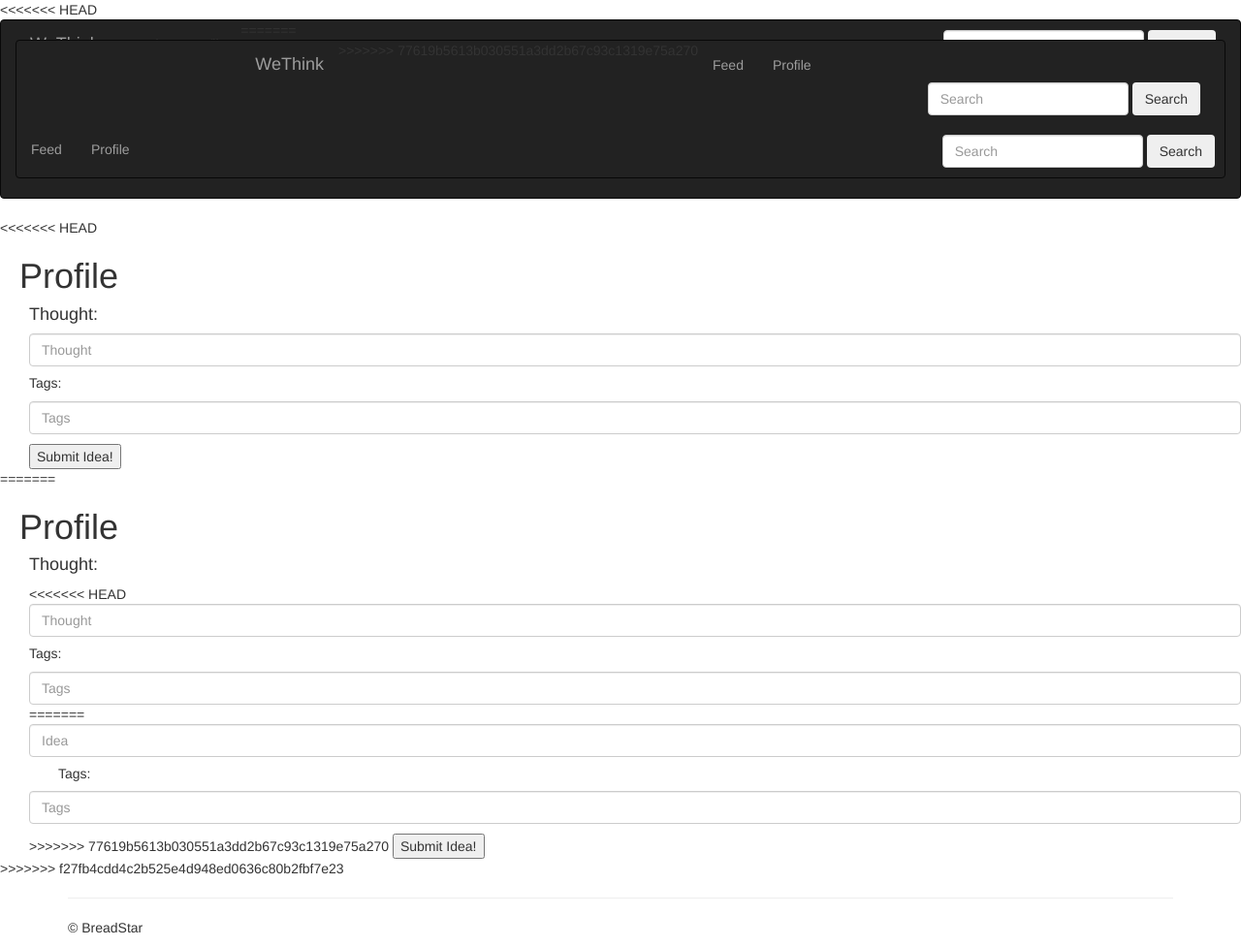
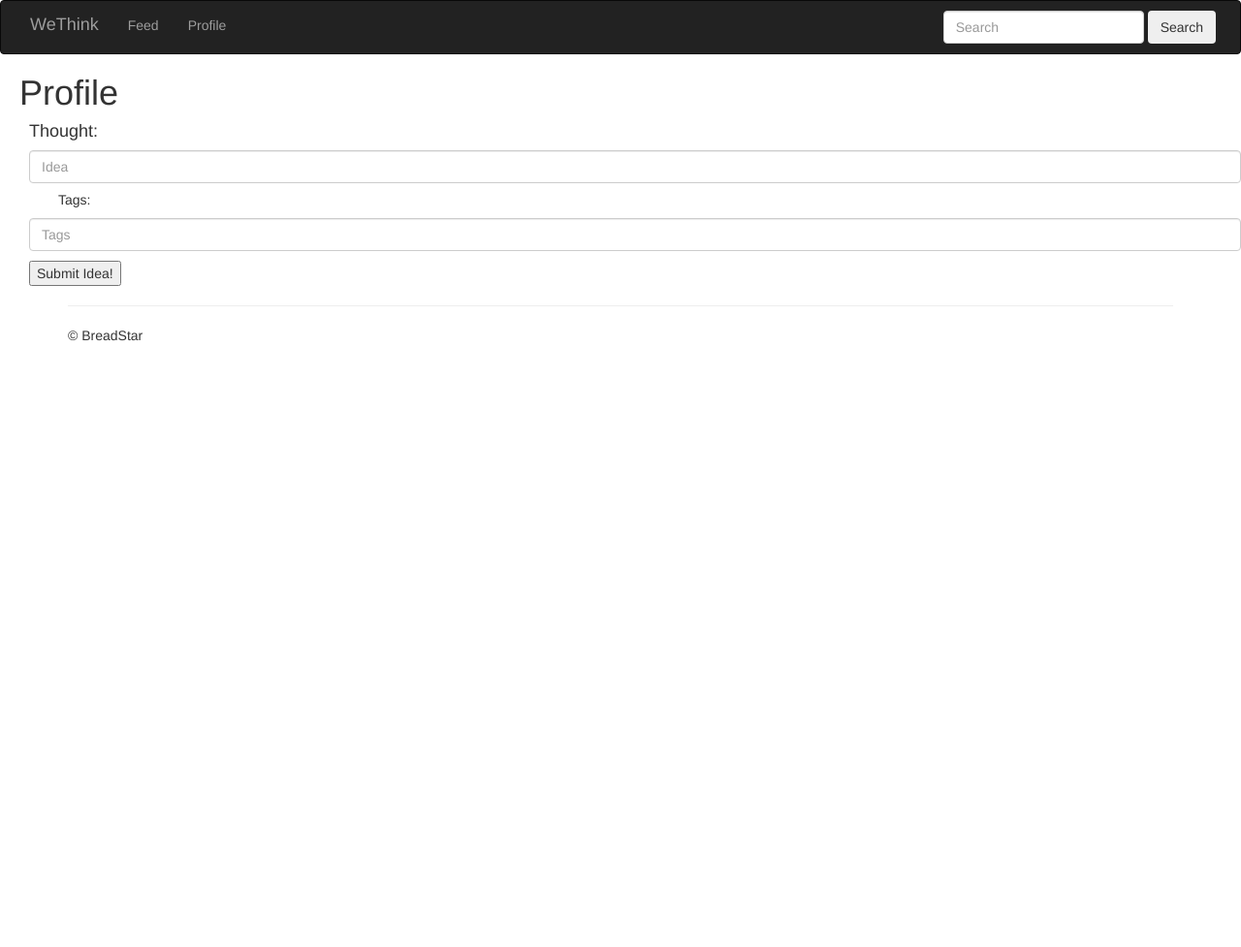
Before and after one commit to nave01314/WeThink, a Django app: page /ideas/profile/ in a window 1280 px wide. Shown: the whole page at 97% size. After the commit the page ends 352 px from the top, so only its background shows below. Run offline with Django 3.2, Linux system fonts and the light colour scheme; some libraries are stand-ins or nearby versions.

Commit message:
Fix all issues from earlier merges

```diff
--- a/ideas/templates/ideas/index.html
+++ b/ideas/templates/ideas/index.html
@@ -26,8 +26,8 @@
                 <li><a href="/ideas/profile">Profile</a></li>
 
             </ul>
-            <form class="form-inline navbar-right my-2 my-lg-0" , style="margin:10px">
-                <input class="form-control mr-sm-2" type="text" placeholder="Search" aria-label="Search">
+            <form class="form-inline navbar-right my-2 my-lg-0" , style="margin:10px", action="/ideas/search/", method="get">
+                <input class="form-control" type="text" name="q" placeholder="Search" aria-label="Search">
                 <button class="btn btn-outline-success my-2 my-sm-0" type="submit" onclick="addItem();">Search</button>
             </form>
         </div>
@@ -62,7 +62,7 @@
                             <h3 class="panel-title ">{{ idea.idea_text }}</h3>
                         </div>
                         <div class="panel-body ">
-                            {% for tag in idea.tags %} {{tag}}, {% endfor %}
+                            {{ idea.tags }}
                             <button type="button" id="btnSave" class="btn btn-default pull-right" onclick="alert('Thanks for voting!');">Vote</button>
                         </div>
                     </div>
--- a/ideas/templates/ideas/profile.html
+++ b/ideas/templates/ideas/profile.html
@@ -8,23 +8,6 @@
 
     <title>WeThink: My Thoughts</title>
 
-<<<<<<< HEAD
-    <body>
-        <!--Navbar-->
-        <nav class="navbar navbar-inverse">
-            <div class="container-fluid">
-                <div class="navbar-header">
-                    <h4 class="navbar-text" href="#">WeThink</h1>
-                </div>
-                <ul class="nav navbar-nav">
-                    <li><a href="/ideas/index">Feed</a></li>
-                    <li><a href="/ideas/mythoughts">Profile</a></li>
-                </ul>
-                <form class="form-inline navbar-right my-2 my-lg-0", style="margin:10px", action="/ideas/search/", method="get">
-                    <input class="form-control" type="text" name="q" placeholder="Search" aria-label="Search">
-                    <button class="btn btn-outline-success my-2 my-sm-0" type="submit" onclick="addItem();">Search</button>
-                </form>
-=======
     <link href="https://maxcdn.bootstrapcdn.com/bootstrap/3.3.7/css/bootstrap.min.css" rel="stylesheet">
     <link href="youthink.css" rel="stylesheet">
 </head>
@@ -35,7 +18,6 @@
         <div class="container-fluid">
             <div class="navbar-header">
                 <h4 class="navbar-text" href="#">WeThink</h1>
->>>>>>> 77619b5613b030551a3dd2b67c93c1319e75a270
             </div>
             <ul class="nav navbar-nav">
                 <li><a href="/ideas/index">Feed</a></li>
@@ -46,52 +28,21 @@
                 <button class="btn btn-outline-success my-2 my-sm-0" type="submit" onclick="addItem();">Search</button>
             </form>
         </div>
-        <ul class="nav navbar-nav">
-            <li><a href="/ideas/index">Feed</a></li>
-            <li><a>Profile</a></li>
-        </ul>
-        <form class="form-inline navbar-right my-2 my-lg-0" , style="margin:10px" , action="/ideas/search/" , method="get">
-            <input class="form-control" type="text" name="q" placeholder="Search" aria-label="Search">
-            <button class="btn btn-outline-success my-2 my-sm-0" type="submit" onclick="addItem();">Search</button>
-        </form>
         </div>
     </nav>
 
     <script src="https://ajax.googleapis.com/ajax/libs/jquery/1.12.4/jqueery.min.js"></script>
     <script src="https://maxcdn.bootstrapcdn.com/bootstrap/3.3.7/js/bootstrap.min.js"></script>
 
-    <<<<<<< HEAD <h1 style="padding-left:20px">Profile</h1>
-        <h4 style="padding-left:30px">Thought: </h4>
-        <form action="/ideas/submit_idea/" method="post" style="padding-left:30px">
-            {% csrf_token %}
-            <input type="text" name="e" placeholder="Thought" class="form-control mr-sm-2">
-        </form>
-        <h5 style="padding-left:30px">Tags: </h5>
-        <form action="/ideas/submit_idea/" method="post" style="padding-left:30px">
-            {% csrf_token %}
-            <input type="text" name="e" placeholder="Tags" class="form-control mr-sm-2">
-            <input type="submit" value="Submit Idea!" style="margin-top:10px">
-        </form>
-        =======
         <h1 style="padding-left:20px">Profile</h1>
         <h4 style="padding-left:30px">Thought: </h4>
-        <form action="/ideas/submit_idea/" method="post" style="padding-left:30px">
+        <form action="/ideas/submit-idea/" method="post" style="padding-left:30px">
             {% csrf_token %}
-<<<<<<< HEAD
-            <input type="text" name="e" placeholder="Thought" class="form-control mr-sm-2">
-        </form>
-        <h5 style="padding-left:30px">Tags: </h5>
-        <form action="/ideas/submit_idea/" method="post" style="padding-left:30px">
-            {% csrf_token %}
-            <input type="text" name="e" placeholder="Tags" class="form-control mr-sm-2">
-=======
             <input type="text" name="i" placeholder="Idea" class="form-control mr-sm-2">
             <h5 style="padding-left:30px">Tags: </h5>
             <input type="text" name="t" placeholder="Tags" class="form-control mr-sm-2">
->>>>>>> 77619b5613b030551a3dd2b67c93c1319e75a270
             <input type="submit" value="Submit Idea!" style="margin-top:10px">
         </form>
-        >>>>>>> f27fb4cdd4c2b525e4d948ed0636c80b2fbf7e23
 
         <div class="container">
             <div class="row row-offcanvas row-offcanvas-right">
--- a/ideas/urls.py
+++ b/ideas/urls.py
@@ -7,7 +7,7 @@ urlpatterns = [
     url(r'^$', views.index, name='index'),
     url(r'^index/$', views.index, name='index'),
     url(r'^profile/$', views.profile, name='profile'),
-    url(r'^submit_idea/$', views.submit_idea, name='submit_idea'),
+    url(r'^submit-idea/$', views.submit_idea, name='submit_idea'),
     url(r'^search-form/$', views.search_form, name='search_form'),
     url(r'^search/$', views.search, name='search'),
     url(r'^(?P<idea_id>[0-9]+)/$', views.detail, name='detail'),
--- a/ideas/views.py
+++ b/ideas/views.py
@@ -24,30 +24,30 @@ def profile(request):
     return render(request, 'ideas/profile.html')
 
 def submit_idea(request):
-    if 'e' in request.POST:
-        i = Idea(idea_text=request.POST['e'], pub_date=timezone.now())
+    if 'i' in request.POST:
+        i = Idea(idea_text=request.POST['i'], pub_date=timezone.now())
         i.save()
+        if 't' in request.POST:
+            t = IdeaTag(tag_text=request.POST['t'])
+            t.save()
+            i.tags.add(t)
+    i.save()
     return render(request, 'ideas/profile.html')
-
 
 def search_form(request):
     return render(request, 'ideas/search_form.html')
 
 
 def search(request):
-    relevant_idea_list = []
-    latest_idea_list = Idea.objects.order_by('-pub_date')[:5]
     if 'q' in request.GET:
         message = 'You searched for: %r' % request.GET['q']
-        for r in latest_idea_list:
-            if request.GET['q'] in r.tags:
-                relevant_idea_list.append(r)
+        idea_list = Idea.objects.filter(tags__tag_text__startswith=request.GET['q'])
     else:
         message = 'You submitted an empty form.'
 
     context = {
         'message': message,
-        'relevant_idea_list': relevant_idea_list
+        'relevant_idea_list': idea_list
     }
     return render(request, 'ideas/search_form.html', context)
 
```
Also changed, not shown: ideas/models.py (+9 -9 lines), ideas/migrations/0005_idea_tags.py (added), 1 other file.
